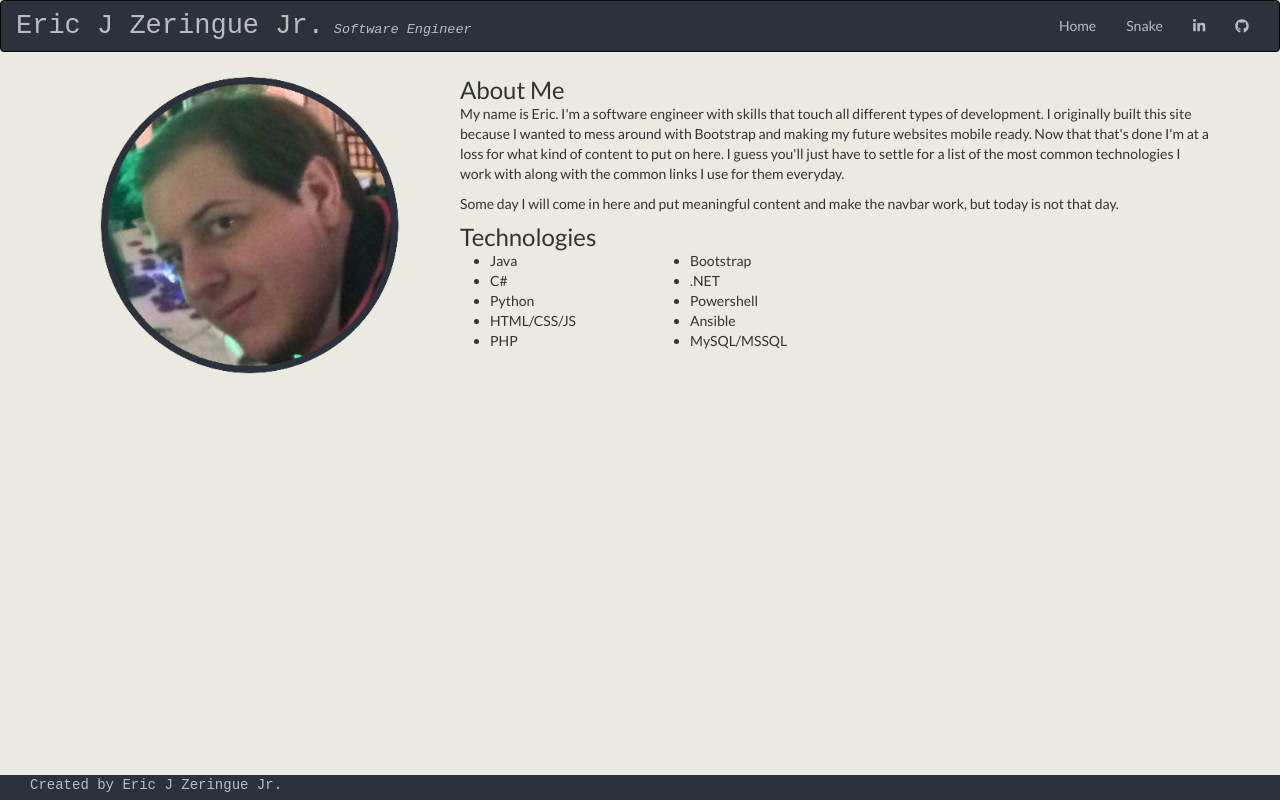
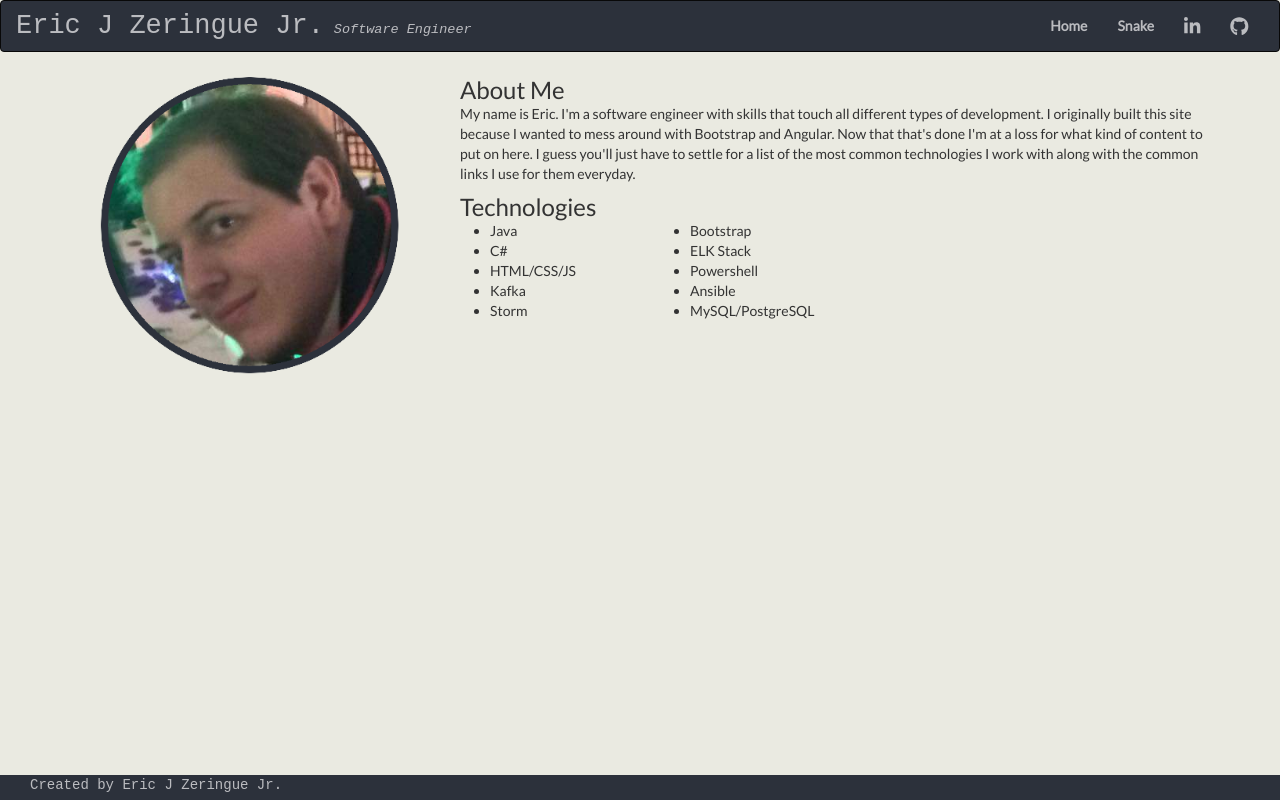
Before and after one commit to RedWrath5/ericzeringue.com, an Angular app: page /home in a window 1280 px wide. Built offline with nearby package versions, Linux system fonts and the light colour scheme.

Commit message:
css and content updates for homepage and menubar

```diff
--- a/src/app/homepage/homepage.component.html
+++ b/src/app/homepage/homepage.component.html
@@ -6,27 +6,26 @@
 		<div class="col-md-8 col-lg-8" style="font-family: Lato;">
 			<h3 style="margin: 0px 0px 5px 0px;">About Me</h3>
 			<p>My name is Eric. I'm a software engineer with skills that touch all different types of development. I originally built
-				this site because I wanted to mess around with Bootstrap and making my future websites mobile ready. Now that that's
+				this site because I wanted to mess around with Bootstrap and Angular. Now that that's
 				done I'm at a loss for what kind of content to put on here. I guess you'll just have to settle for a list of the most
 				common technologies I work with along with the common links I use for them everyday.</p>
-			<p>Some day I will come in here and put meaningful content and make the navbar work, but today is not that day.</p>
 			<h3 style="margin: 0px 0px 5px 0px;">Technologies</h3>
 			<div class="container-fluid">
 				<ul style="padding: 0px">
 					<div class="col-md-6" style="max-width: 200px;">
 						<li><a href="https://www.java.com/" class="link_text">Java</a></li>
-						<li><a href="http://www.ecma-international.org/publications/files/ECMA-ST/Ecma-334.pdf">C#</a></li>
-						<li><a href="https://www.python.org/">Python</a></li>
+						<li><a href="https://docs.microsoft.com/en-us/dotnet/csharp/">C#</a></li>
 						<li><a href="http://www.w3schools.com/html/default.asp">HTML</a>/<a href="http://www.w3schools.com/css/default.asp">CSS</a>/<a
 								href="http://www.w3schools.com/js/default.asp">JS</a></li>
-						<li><a href="http://php.net/">PHP</a></li>
+						<li><a href="https://kafka.apache.org/">Kafka</a></li>
+						<li><a href="https://storm.apache.org/">Storm</a></li>
 					</div>
 					<div class="col-md-6" style="max-width: 200px;">
 						<li><a href="http://getbootstrap.com/">Bootstrap</a></li>
-						<li><a href="https://www.microsoft.com/net">.NET</a></li>
+						<li><a href="https://www.elastic.co/what-is/elk-stack">ELK Stack</a></li>
 						<li><a href="http://blogs.technet.com/b/heyscriptingguy/">Powershell</a></li>
 						<li><a href="http://www.ansible.com/">Ansible</a></li>
-						<li><a href="https://www.mysql.com/">MySQL</a>/<a href="https://www.microsoft.com/en-us/server-cloud/products/sql-server/">MSSQL</a></li>
+						<li><a href="https://www.mysql.com/">MySQL</a>/<a href="https://www.postgresql.org/">PostgreSQL</a></li>
 					</div>
 				</ul>
 			</div>
--- a/src/app/menubar/menubar.component.css
+++ b/src/app/menubar/menubar.component.css
@@ -1,3 +1,7 @@
 /*!
  * CSS for my menu
  */
+
+ .menu-link-body {
+    font-weight: bold;
+ }
--- a/src/app/menubar/menubar.component.html
+++ b/src/app/menubar/menubar.component.html
@@ -17,8 +17,8 @@
 					<li class="menu-link-body"><a routerLink="/home" routerLinkActive="active" (click)="isCollapsed=true">Home</a></li>
 					<li class="menu-link-body"><a routerLink="/snake" routerLinkActive="active" (click)="isCollapsed=true">Snake</a></li>
 					<!--li class="menu-link-body"><a routerLink="/gallery" routerLinkActive="active" (click)="isCollapsed=true">Gallery</a></li-->
-					<li class="menu-link-body"><a href="https://www.linkedin.com/in/eric-zeringue-31b7578a"><fa-icon [icon]="faLinkedinIn"></fa-icon></a></li>
-					<li class="menu-link-body"><a href="https://github.com/RedWrath5/ericzeringue.com"><fa-icon [icon]="faGithub"></fa-icon></a></li>
+					<li class="menu-link-body"><a href="https://www.linkedin.com/in/eric-zeringue-31b7578a"><fa-icon [icon]="faLinkedinIn" size="lg"></fa-icon></a></li>
+					<li class="menu-link-body"><a href="https://github.com/RedWrath5/ericzeringue.com"><fa-icon [icon]="faGithub" size="lg"></fa-icon></a></li>
 				</ul>
 			</div>
 		</div>
--- a/src/index.html
+++ b/src/index.html
@@ -2,7 +2,7 @@
 <html>
     <head>
       <meta charset="utf-8">
-      <title>EriczeringueNode</title>
+      <title>Eric Zeringue</title>
       <base href="/">
 
       <meta name="viewport" content="width=device-width, initial-scale=1">
```
